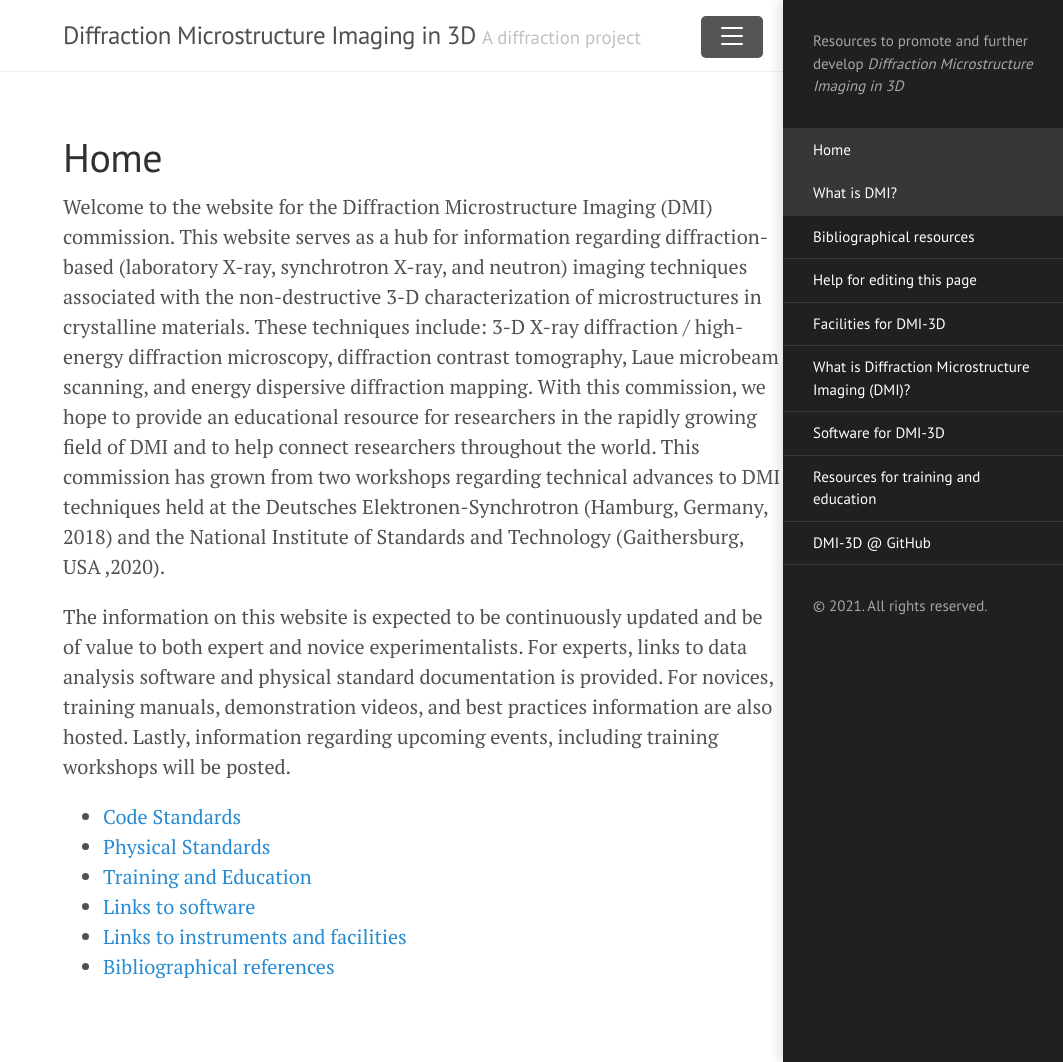
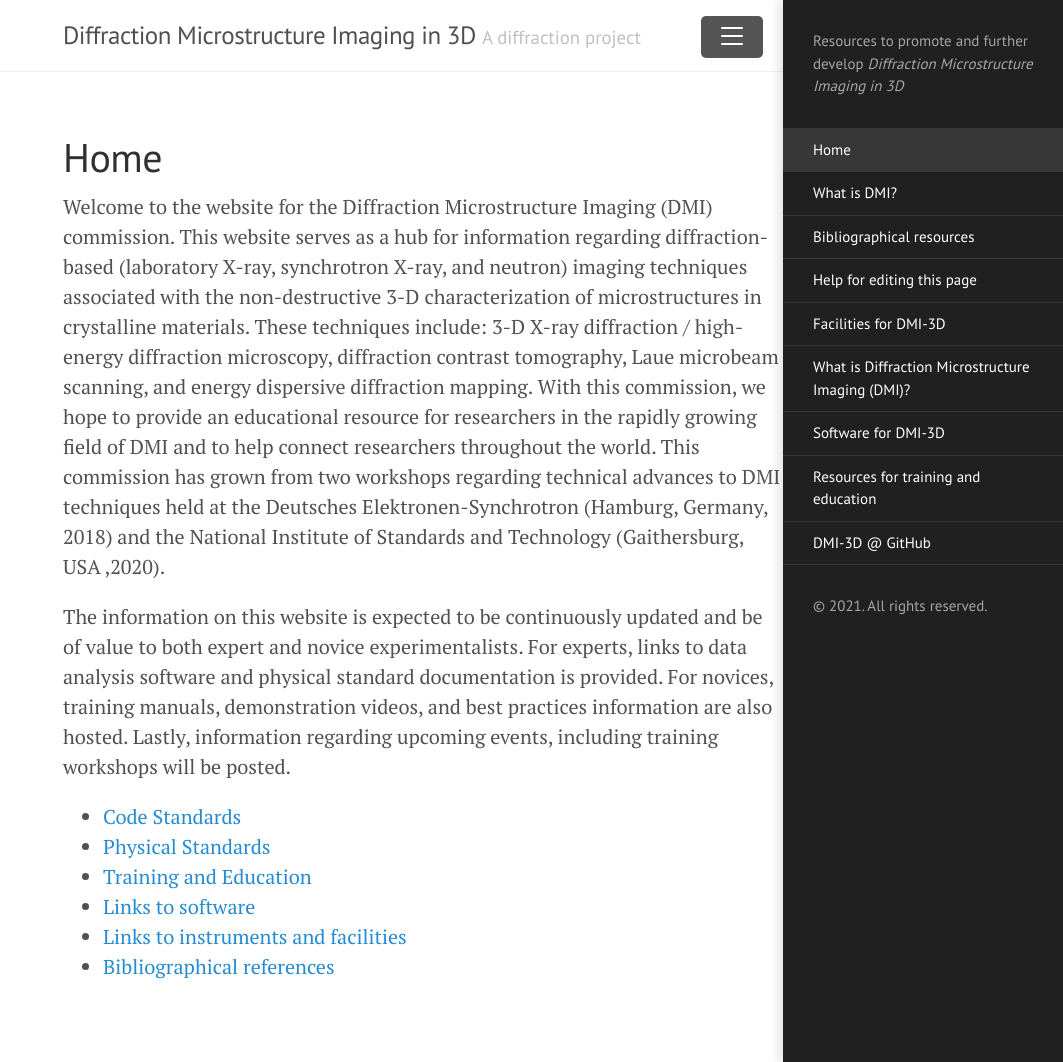
Before and after one commit to dmi-3D/dmi-3D.github.io, a Jekyll site: the page built from index.md, in a window 1280 px wide and 1062 px high. Shown: the whole window, without its empty margins (217-1280 px from the left). Built offline with Jekyll 4.4.1, drawn with Linux system fonts in a browser that asks for light colours.

Commit message:
Update sidebar.html

```diff
--- a/_includes/sidebar.html
+++ b/_includes/sidebar.html
@@ -10,7 +10,7 @@
 
   <nav class="sidebar-nav">
     <a class="sidebar-nav-item{% if page.title == 'Home' %} active{% endif %}" href="{{ '/' | absolute_url }}">Home</a>
-    <a class="sidebar-nav-item{% if page.title == 'Home' %} active{% endif %}" href="{{ '/intro' | absolute_url }}">What is DMI?</a>
+    <a class="sidebar-nav-item{% if page.title == 'What is Diffraction Microstructure Imaging (DMI)?' %} active{% endif %}" href="{{ '/intro' | absolute_url }}">What is DMI?</a>
 
     {% comment %}
       The code below dynamically generates a sidebar nav of pages with
```
